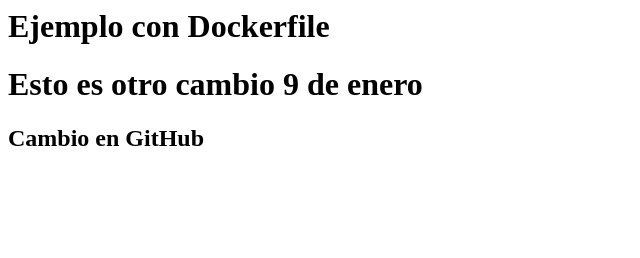
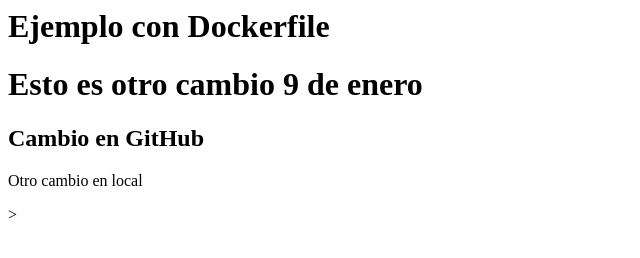
Before and after one commit to edhernandez-birt/subir-proyecto, a plain HTML site: page index.html in a window 1280 px wide. Shown: the whole page, without its empty margins (0-640 px from the left). Drawn offline with Linux system fonts and the light colour scheme.

Commit message:
Commit local 3

```diff
--- a/index.html
+++ b/index.html
@@ -8,5 +8,6 @@
 			9 de enero
 		</h1>
 		<h2>Cambio en GitHub</h2>
+		<p> Otro cambio en local</p>>
 	</body>
 </html>
```
